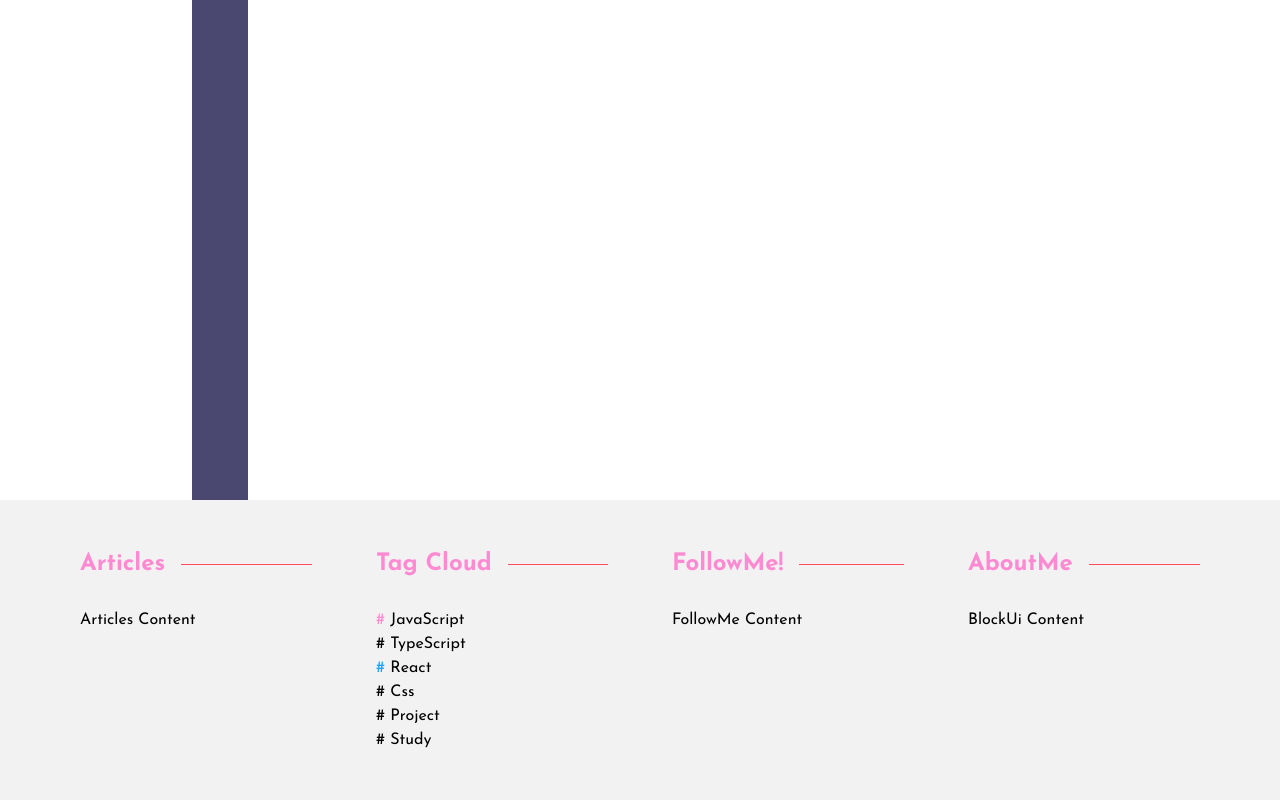
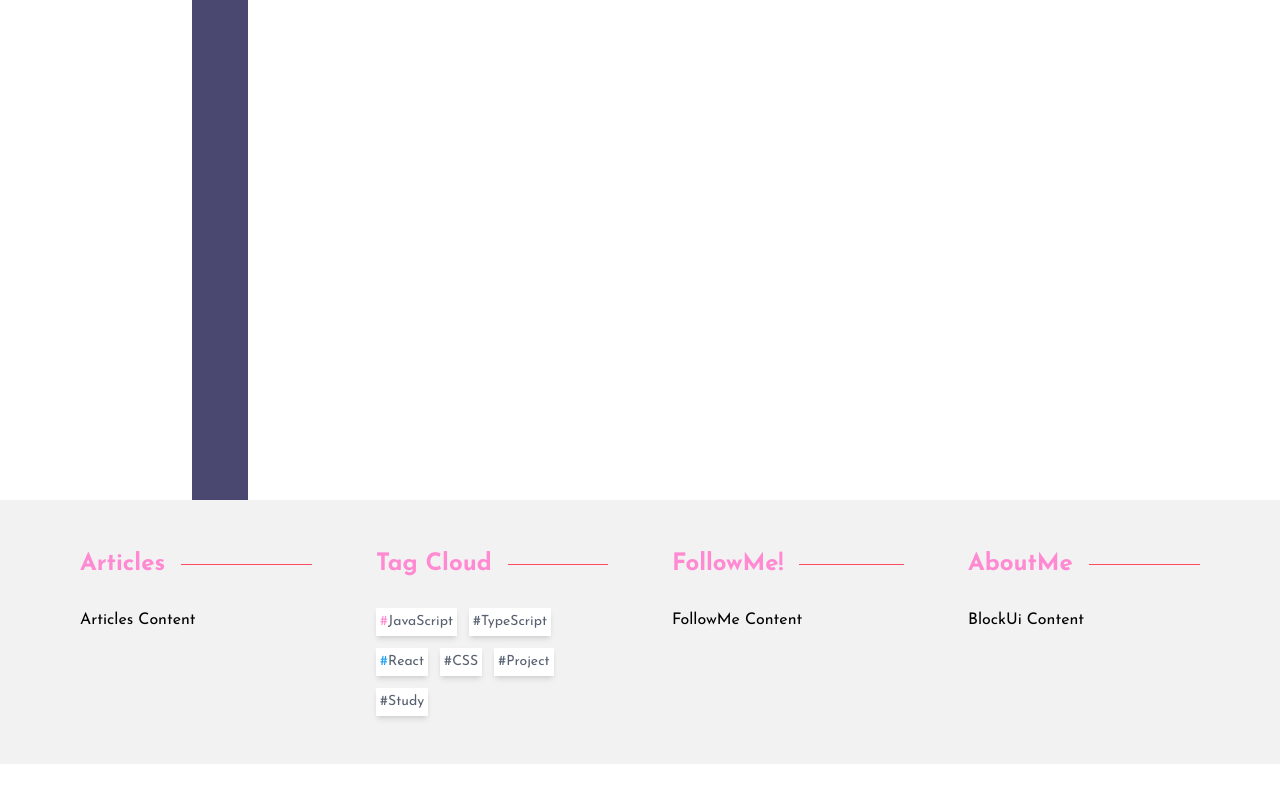
Before and after one commit to jisooround/next-blog-prac, a Next.js app in the folder next-blog-prac/: page / in a window 1280 px wide. Shown: the part 528-1328 px from the top of the page. After the commit the page ends 1292 px from the top, so only its background shows below. Built offline with nearby package versions, Linux system fonts and the light colour scheme; a web font is replaced by a local one.

Commit message:
feat: footer tag cloud section

```diff
--- a/next-blog-prac/src/components/footer/Footer.tsx
+++ b/next-blog-prac/src/components/footer/Footer.tsx
@@ -8,7 +8,7 @@ type Props = {};
 
 const Footer = (props: Props) => {
   return (
-    <div className="bg-uBgColor flex px-12">
+    <div className="bg-uBgColor px-12 grid grid-cols-4">
       <Articles />
       <TagCloud />
       <FollowMe />
--- a/next-blog-prac/src/components/footer/TagCloud.tsx
+++ b/next-blog-prac/src/components/footer/TagCloud.tsx
@@ -7,7 +7,7 @@ const tagList = [
   { tagName: "JavaScript", color: "uPrimary" },
   { tagName: "TypeScript", color: "uBlue" },
   { tagName: "React", color: "uTwitter" },
-  { tagName: "Css", color: "uRed" },
+  { tagName: "CSS", color: "uRed" },
   { tagName: "Project", color: "uYellow" },
   { tagName: "Study", color: "uSkyBlue" },
 ];
@@ -15,11 +15,13 @@ const tagList = [
 const TagCloud = (props: Props) => {
   return (
     <BlockUi name={"Tag Cloud"}>
-      {tagList.map((tag) => (
-        <div>
-          <span className={`text-${tag.color}`}>#</span> {tag.tagName}
-        </div>
-      ))}
+      <div className="flex flex-wrap gap-3">
+        {tagList.map((tag) => (
+          <div className="bg-uWhite text-uFontColor flex p-1 text-sm shadow-md cursor-pointer">
+            <button className={`text-${tag.color}`}>#</button> {tag.tagName}
+          </div>
+        ))}
+      </div>
     </BlockUi>
   );
 };
```
